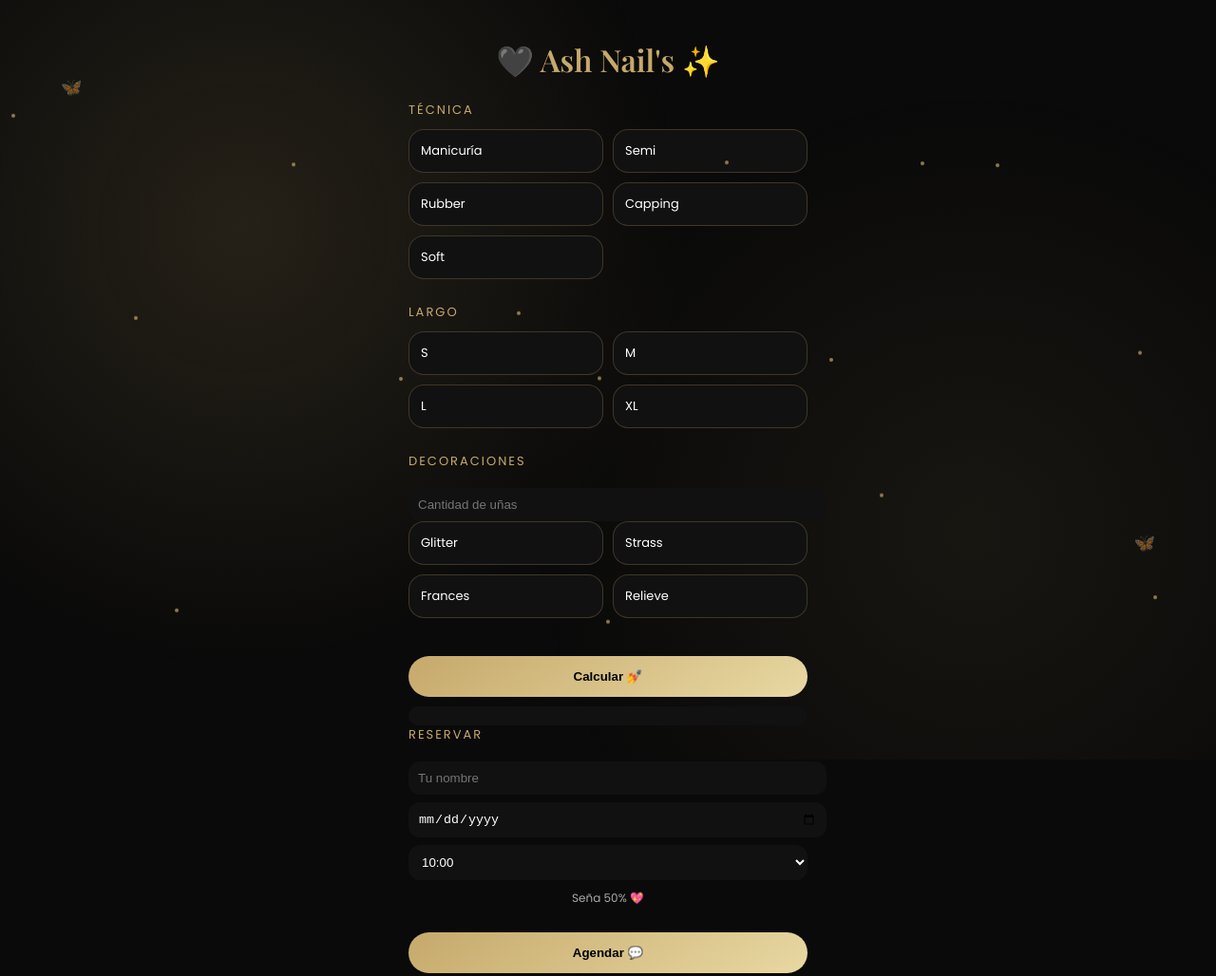
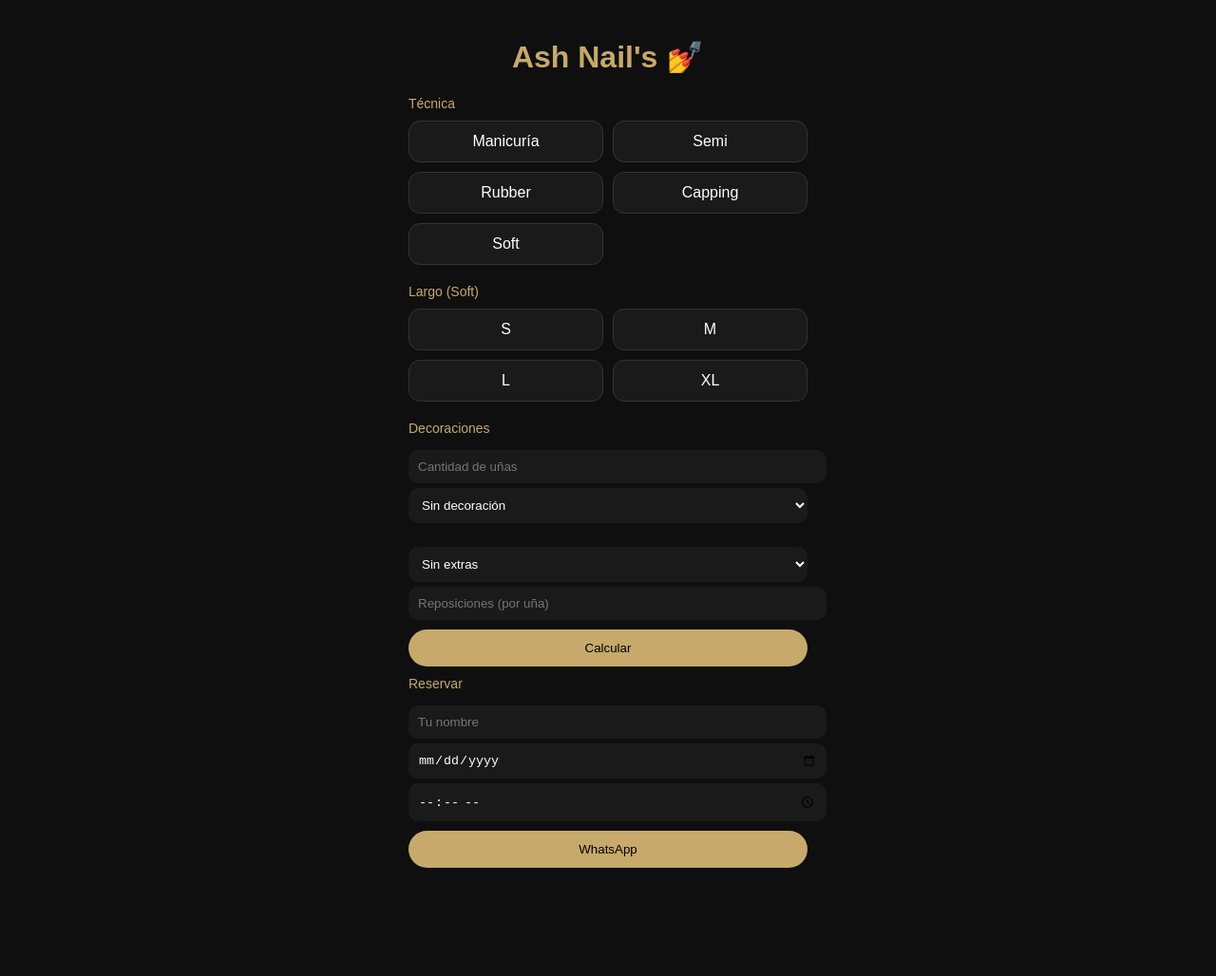
Before and after one commit to ash-nails/Ash-nail-s, a plain HTML site: page index.html in a window 1280 px wide. Shown: the whole page at 95% size. After the commit the page ends 954 px from the top, so only its background shows below. Drawn offline with nearby package versions, Linux system fonts and the light colour scheme.

Commit message:
Index.html

```diff
--- a/index.html
+++ b/index.html
@@ -6,61 +6,11 @@
 <title>Ash Nail's</title>
 
 <style>
-@import url('https://fonts.googleapis.com/css2?family=Playfair+Display:wght@600&family=Poppins:wght@300;400;500&display=swap');
-
-:root{
---gold:#c6a96b;
---gold2:#e8d8a3;
---bg:#0a0a0a;
---card:#111;
-}
-
 body{
 margin:0;
-font-family:'Poppins',sans-serif;
-background:var(--bg);
-color:#fff;
-overflow-x:hidden;
-}
-
-/* ✨ brillo sutil */
-body::before{
-content:"";
-position:fixed;
-width:100%;
-height:100%;
-background:
-radial-gradient(circle at 20% 30%, rgba(198,169,107,0.15), transparent 40%),
-radial-gradient(circle at 80% 70%, rgba(198,169,107,0.08), transparent 40%);
-z-index:-1;
-}
-
-/* 🦋 mariposas */
-.butterfly{
-position:fixed;
-font-size:18px;
-opacity:0.6;
-animation:float 6s infinite ease-in-out;
-}
-.b1{top:10%; left:5%;}
-.b2{top:70%; right:5%;}
-@keyframes float{
-50%{transform:translateY(-10px);}
-}
-
-/* ✨ glitter */
-.sparkle{
-position:fixed;
-width:4px;
-height:4px;
-background:var(--gold);
-border-radius:50%;
-opacity:0.7;
-animation:fall 5s linear infinite;
-}
-@keyframes fall{
-0%{transform:translateY(-10px);}
-100%{transform:translateY(100vh);}
+font-family:Poppins, sans-serif;
+background:#0f0f0f;
+color:white;
 }
 
 .container{
@@ -70,18 +20,18 @@ padding:20px;
 }
 
 h1{
-font-family:'Playfair Display';
 text-align:center;
-color:var(--gold);
+color:#c6a96b;
 }
 
-.section{margin-bottom:25px;}
+.section{
+margin-bottom:20px;
+}
 
 .title{
-color:var(--gold);
-font-size:13px;
-letter-spacing:2px;
+color:#c6a96b;
 margin-bottom:10px;
+font-size:14px;
 }
 
 .grid{
@@ -92,60 +42,42 @@ gap:10px;
 
 .btn{
 padding:12px;
-border-radius:16px;
-border:1px solid rgba(198,169,107,0.25);
-background:var(--card);
-color:#fff;
-font-size:13px;
+border-radius:12px;
+border:1px solid #333;
+background:#1a1a1a;
+text-align:center;
+cursor:pointer;
 }
 
 .btn.active{
-background:linear-gradient(145deg,var(--gold),var(--gold2));
-color:#000;
-box-shadow:0 0 10px rgba(198,169,107,0.5);
+background:#c6a96b;
+color:black;
 }
 
-input,select{
+input, select{
 width:100%;
 padding:10px;
-border-radius:12px;
+margin-top:5px;
+border-radius:10px;
 border:none;
-background:#111;
-color:#fff;
-margin-top:8px;
+background:#1a1a1a;
+color:white;
 }
 
-.mainBtn{
-margin-top:15px;
-padding:14px;
+.main{
+background:#c6a96b;
+color:black;
 border:none;
-border-radius:25px;
-background:linear-gradient(145deg,var(--gold),var(--gold2));
-color:#000;
-font-weight:bold;
+padding:12px;
+border-radius:20px;
 width:100%;
+margin-top:10px;
 }
 
 .result{
 text-align:center;
-margin-top:10px;
 font-size:22px;
-color:var(--gold);
-}
-
-.resumen{
-background:#111;
-padding:10px;
-border-radius:12px;
-font-size:13px;
-margin-top:10px;
-color:#ddd;
-}
-
-.note{
-font-size:12px;
-text-align:center;
-color:#aaa;
+color:#c6a96b;
 margin-top:10px;
 }
 </style>
@@ -153,102 +85,93 @@ margin-top:10px;
 
 <body>
 
-<!-- 🦋 -->
-<div class="butterfly b1">🦋</div>
-<div class="butterfly b2">🦋</div>
-
-<!-- ✨ glitter -->
-<script>
-for(let i=0;i<15;i++){
-let s=document.createElement("div");
-s.className="sparkle";
-s.style.left=Math.random()*100+"vw";
-s.style.animationDelay=Math.random()*5+"s";
-document.body.appendChild(s);
-}
-</script>
-
 <div class="container">
 
-<h1>🖤 Ash Nail's ✨</h1>
+<h1>Ash Nail's 💅</h1>
 
 <div class="section">
-<div class="title">TÉCNICA</div>
+<div class="title">Técnica</div>
 <div class="grid" id="tec">
-<div class="btn" onclick="sel(this,'Manicuría',8000)">Manicuría</div>
-<div class="btn" onclick="sel(this,'Semipermanente',10000)">Semi</div>
-<div class="btn" onclick="sel(this,'Rubber',12000)">Rubber</div>
-<div class="btn" onclick="sel(this,'Capping',13000)">Capping</div>
-<div class="btn" onclick="sel(this,'Soft',0)">Soft</div>
+<div class="btn" onclick="selectTec(this,'manicuria',8000)">Manicuría</div>
+<div class="btn" onclick="selectTec(this,'semi',10000)">Semi</div>
+<div class="btn" onclick="selectTec(this,'rubber',12000)">Rubber</div>
+<div class="btn" onclick="selectTec(this,'capping',13000)">Capping</div>
+<div class="btn" onclick="selectTec(this,'soft',0)">Soft</div>
 </div>
 </div>
 
 <div class="section" id="largoBox">
-<div class="title">LARGO</div>
+<div class="title">Largo (Soft)</div>
 <div class="grid" id="lar">
-<div class="btn" onclick="selL(this,'S',15000)">S</div>
-<div class="btn" onclick="selL(this,'M',18000)">M</div>
-<div class="btn" onclick="selL(this,'L',22000)">L</div>
-<div class="btn" onclick="selL(this,'XL',25000)">XL</div>
+<div class="btn" onclick="selectLargo(this,15000)">S</div>
+<div class="btn" onclick="selectLargo(this,18000)">M</div>
+<div class="btn" onclick="selectLargo(this,22000)">L</div>
+<div class="btn" onclick="selectLargo(this,25000)">XL</div>
 </div>
 </div>
 
 <div class="section" id="extraBox">
-<div class="title">DECORACIONES</div>
-<input id="cant" placeholder="Cantidad de uñas">
-<div class="grid" id="ext">
-<div class="btn" onclick="toggleExtra(this,'Glitter',200)">Glitter</div>
-<div class="btn" onclick="toggleExtra(this,'Strass',100)">Strass</div>
-<div class="btn" onclick="toggleExtra(this,'Frances',200)">Frances</div>
-<div class="btn" onclick="toggleExtra(this,'Relieve',500)">Relieve</div>
-</div>
+<div class="title">Decoraciones</div>
+
+<input id="cant" type="number" placeholder="Cantidad de uñas">
+
+<select id="extra">
+<option value="0">Sin decoración</option>
+<option value="100">Espejo</option>
+<option value="500">Sueter</option>
+<option value="200">Glitter</option>
+<option value="100">Blooming</option>
+<option value="200">Ojo de gato</option>
+<option value="500">Relieve</option>
+<option value="200">Frances</option>
+<option value="300">Nail art</option>
+<option value="300">Encapsulado</option>
+<option value="100">Strass</option>
+<option value="100">Sticker</option>
+<option value="300">Baby boomer</option>
+</select>
+
 </div>
 
-<button class="mainBtn" onclick="calc()">Calcular 💅</button>
+<select id="extra2">
+<option value="0">Sin extras</option>
+<option value="1000">Cambio de forma</option>
+<option value="3000">Retiro propio</option>
+<option value="4500">Retiro colega</option>
+<option value="2000">Retiro semi</option>
+</select>
 
-<div class="result" id="res"></div>
-<div class="resumen" id="detalle"></div>
+<input id="repo" type="number" placeholder="Reposiciones (por uña)">
+
+<button class="main" onclick="calcular()">Calcular</button>
+
+<div class="result" id="total"></div>
 
 <div class="section">
-<div class="title">RESERVAR</div>
+<div class="title">Reservar</div>
 
 <input id="nombre" placeholder="Tu nombre">
-<input type="date" id="fecha">
+<input id="fecha" type="date">
+<input id="hora" type="time">
 
-<select id="hora"></select>
-
-<p class="note">Seña 50% 💖</p>
-
-<button class="mainBtn" onclick="enviar()">Agendar 💬</button>
+<button class="main" onclick="enviar()">WhatsApp</button>
 </div>
 
 </div>
 
 <script>
-let tecnica="",precioTec=0;
-let largo="",precioLargo=0;
-let extras=[];
-let horarios=["10:00","11:30","13:00","14:30","16:00","17:30"];
-let diasBloqueados=[0]; // domingo
+let tecnica=0;
+let largo=0;
 
-function cargarHoras(){
-horarios.forEach(h=>{
-let o=document.createElement("option");
-o.text=h;
-hora.add(o);
-});
-}
-
-function sel(el,n,p){
+function selectTec(el,nombre,precio){
 document.querySelectorAll("#tec .btn").forEach(b=>b.classList.remove("active"));
 el.classList.add("active");
-tecnica=n;
-precioTec=p;
+tecnica=precio;
 
-if(n==="Manicuría"){
+if(nombre==="manicuria"){
 extraBox.style.display="none";
 largoBox.style.display="none";
-}else if(n==="Soft"){
+}else if(nombre==="soft"){
 largoBox.style.display="block";
 extraBox.style.display="block";
 }else{
@@ -257,57 +180,37 @@ extraBox.style.display="block";
 }
 }
 
-function selL(el,n,p){
+function selectLargo(el,precio){
 document.querySelectorAll("#lar .btn").forEach(b=>b.classList.remove("active"));
 el.classList.add("active");
-largo=n;
-precioLargo=p;
+largo=precio;
 }
 
-function toggleExtra(el,n,p){
-el.classList.toggle("active");
-let ex=extras.find(e=>e.n===n);
-if(ex){extras=extras.filter(e=>e.n!==n);}
-else{extras.push({n,p});}
-}
+function calcular(){
+let e=parseInt(extra.value);
+let c=parseInt(cant.value)||0;
+let e2=parseInt(extra2.value);
+let r=parseInt(repo.value)||0;
 
-function calc(){
-let c=parseInt(cant.value)||0;
-let total=(precioTec===0?precioLargo:precioTec);
-extras.forEach(e=> total+=e.p*c);
+let total=(tecnica===0?largo:tecnica)+(e*c)+e2+(r*1000);
 
-res.innerText="$"+total;
-
-let txt="💅 "+tecnica+"\n";
-if(largo) txt+="📏 "+largo+"\n";
-if(extras.length>0){
-txt+="✨ ";
-extras.forEach(e=>txt+=e.n+", ");
-}
-txt+="\n💰 $"+total;
-
-detalle.innerText=txt;
+document.getElementById("total").innerText="$"+total;
 window.total=total;
-window.detalle=txt;
 }
 
 function enviar(){
-let f=new Date(fecha.value);
-if(diasBloqueados.includes(f.getDay())){
-alert("Ese día no trabajo 🦋");
+if(!nombre.value||!fecha.value||!window.total){
+alert("Completá todo");
 return;
 }
 
 let msg="Hola Aye 💅\n"+nombre.value+
 "\n📅 "+fecha.value+
 "\n⏰ "+hora.value+
-"\n\n"+window.detalle+
-"\n\nSeña 50% 💖";
+"\n💰 Total: $"+window.total;
 
 window.open("https://wa.me/5491168071677?text="+encodeURIComponent(msg));
 }
-
-cargarHoras();
 </script>
 
 </body>
```
